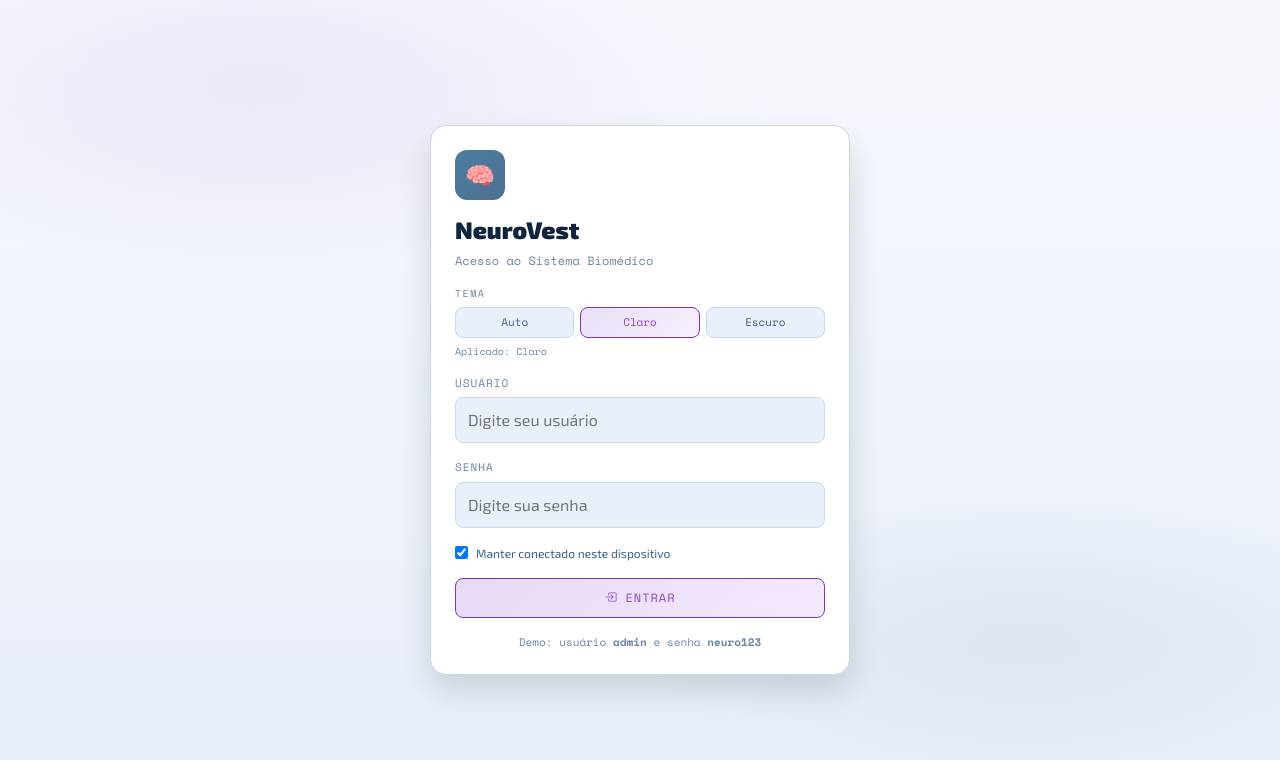
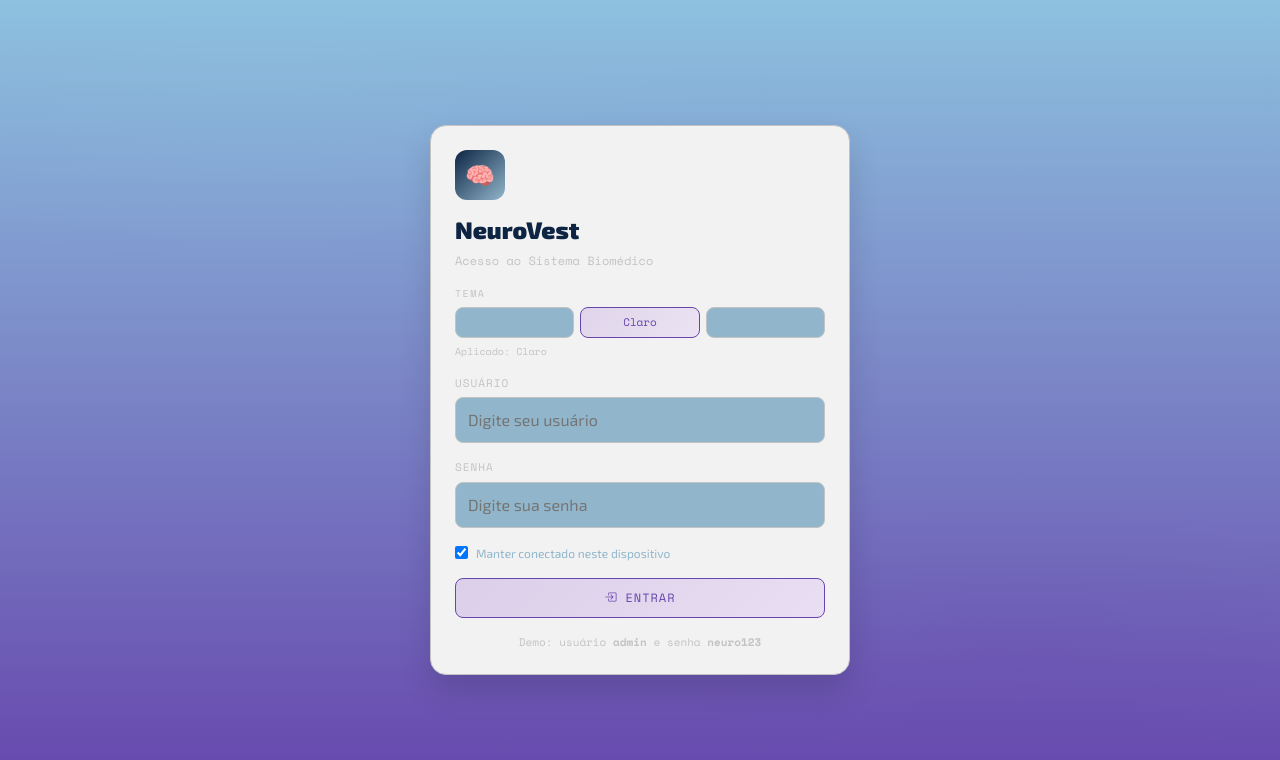
Before and after one commit to AnnaJuMagaC/neuro-vest, a React (Vite) app: page / in a window 1280 px wide. Shown: the top 760 px of the page. Built offline with nearby package versions, Linux system fonts and the light colour scheme.

Commit message:
feat: add initial HTML structure and CSS styles for NeuroVest application

```diff
--- a/src/index.css
+++ b/src/index.css
@@ -1,30 +1,30 @@
 :root {
-  --bg-deep: #0a1a2e;
+  --bg-deep: #1f395c;
   --bg-card: #0d2443;
-  --bg-panel: #112e55;
-  --bg-overlay-a: #7b35c118;
-  --bg-overlay-b: #91b6cb0e;
-  --bg-gradient-start: #0a1a2e;
+  --bg-panel: #27466f;
+  --bg-overlay-a: #8dc1df22;
+  --bg-overlay-b: #6645ac1f;
+  --bg-gradient-start: #1f395c;
   --bg-gradient-end: #0d2443;
   --sidebar-grad-top: #0d2443;
-  --sidebar-grad-bot: #091c36;
-  --border: #1e3f6a;
-  --border-glow: #6d28d944;
-  --accent-blue: #4a7fa0;
-  --accent-cyan: #91b6cb;
-  --accent-green: #4caf82;
-  --accent-red: #e05c6e;
-  --accent-orange: #d4875a;
-  --accent-purple: #7b35c1;
-  --accent-violet: #a855f7;
-  --accent-brown: #4a3520;
-  --text-primary: #e8f4ff;
+  --sidebar-grad-bot: #6645ac;
+  --border: #395a84;
+  --border-glow: #8dc1df55;
+  --accent-blue: #91b6cb;
+  --accent-cyan: #8dc1df;
+  --accent-green: #91b6cb;
+  --accent-red: #c3c3c3;
+  --accent-orange: #c3c3c3;
+  --accent-purple: #6645ac;
+  --accent-violet: #6645ac;
+  --accent-brown: #0d2443;
+  --text-primary: #f2f2f2;
   --text-secondary: #91b6cb;
-  --text-muted: #4a7fa0;
-  --alert-bg-start: #1a0f05;
-  --alert-bg-end: #2a1a08;
-  --alert-border-soft: #d4875a44;
-  --alert-border-strong: #d4875aaa;
+  --text-muted: #c3c3c3;
+  --alert-bg-start: #8dc1df22;
+  --alert-bg-end: #6645ac18;
+  --alert-border-soft: #8dc1df44;
+  --alert-border-strong: #6645ac77;
   --ecg-screen-bg: #081a23;
   --ecg-screen-border: #4caf8233;
   --success-surface: #0f2b24;
@@ -34,32 +34,32 @@
 }
 
 html[data-theme="light"] {
-  --bg-deep: #eef3fb;
-  --bg-card: #ffffff;
-  --bg-panel: #eaf0fa;
-  --bg-overlay-a: #7b35c114;
-  --bg-overlay-b: #4a7fa018;
-  --bg-gradient-start: #f6f8fd;
-  --bg-gradient-end: #e8eef9;
-  --sidebar-grad-top: #f8fbff;
-  --sidebar-grad-bot: #eaf1fb;
-  --border: #c9d7ec;
-  --border-glow: #7b35c133;
-  --accent-blue: #4a7fa0;
-  --accent-cyan: #4f6f91;
-  --accent-green: #3a8f67;
-  --accent-red: #c84a5d;
-  --accent-orange: #b97348;
-  --accent-purple: #7b35c1;
-  --accent-violet: #8f46db;
-  --accent-brown: #6f4e32;
-  --text-primary: #11243d;
-  --text-secondary: #3e6187;
-  --text-muted: #6c85a3;
-  --alert-bg-start: #fff6ef;
-  --alert-bg-end: #f8e9dc;
-  --alert-border-soft: #d4875a66;
-  --alert-border-strong: #d4875ab3;
+  --bg-deep: #f2f2f2;
+  --bg-card: #f2f2f2;
+  --bg-panel: #91b6cb;
+  --bg-overlay-a: #8dc1df22;
+  --bg-overlay-b: #6645ac1f;
+  --bg-gradient-start: #8dc1df;
+  --bg-gradient-end: #6645ac;
+  --sidebar-grad-top: #8dc1df;
+  --sidebar-grad-bot: #6645ac;
+  --border: #c3c3c3;
+  --border-glow: #8dc1df55;
+  --accent-blue: #0d2443;
+  --accent-cyan: #91b6cb;
+  --accent-green: #0d2443;
+  --accent-red: #c3c3c3;
+  --accent-orange: #c3c3c3;
+  --accent-purple: #6645ac;
+  --accent-violet: #6645ac;
+  --accent-brown: #0d2443;
+  --text-primary: #0d2443;
+  --text-secondary: #91b6cb;
+  --text-muted: #c3c3c3;
+  --alert-bg-start: #8dc1df22;
+  --alert-bg-end: #6645ac18;
+  --alert-border-soft: #8dc1df44;
+  --alert-border-strong: #6645ac77;
   --ecg-screen-bg: #f0f8f4;
   --ecg-screen-border: #4caf8244;
   --success-surface: #edf8f2;
```
Also changed, not shown: src/pages/OtherPages.jsx (+143 -139 lines), 3 other files (tests, documents, lock files or other folders).
